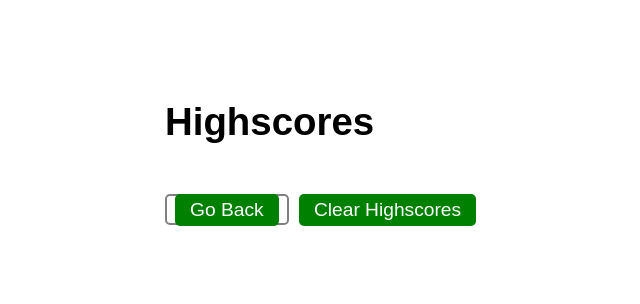
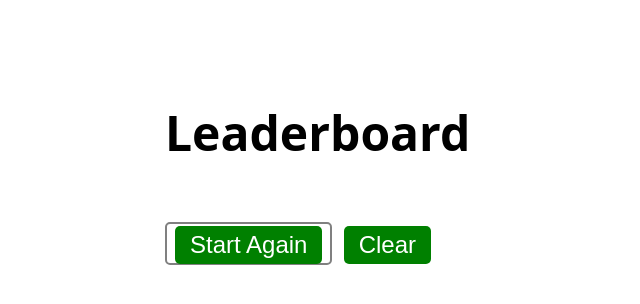
Before and after one commit to oIdioN/Code-Quiz-Challenge, a plain HTML site: page highscores.html in a window 1280 px wide. Shown: the whole page, without its empty margins (175-815 px from the left). Drawn offline with Linux system fonts and the light colour scheme.

Commit message:
final version

```diff
--- a/assets/css/styles.css
+++ b/assets/css/styles.css
@@ -1,7 +1,8 @@
 body {
-  font-family: Arial;
-  font-size: 120%;
-}
+    margin-top: 20px;
+    font-family: 'Poppins', system-ui, sans-serif;
+    font-size: 150%;
+  }
 
 a {
   color: #563d7c;
--- a/highscores.html
+++ b/highscores.html
@@ -11,11 +11,11 @@
 
   <body>
     <div class="wrapper">
-      <h1>Highscores</h1>
+      <h1>Leaderboard</h1>
       <ol id="highscores"></ol>
 
-      <a href="index.html"><button>Go Back</button></a>
-      <button id="clear">Clear Highscores</button>
+      <a href="index.html"><button>Start Again</button></a>
+      <button id="clear">Clear</button>
     </div>
 
     <script src="./assets/js/scores.js"></script>
```
Also changed, not shown: assets/js/logic.js (+4 -4 lines), index.html (+3 -3 lines), assets/misc/quiz_questions.png (added), 2 other files.
